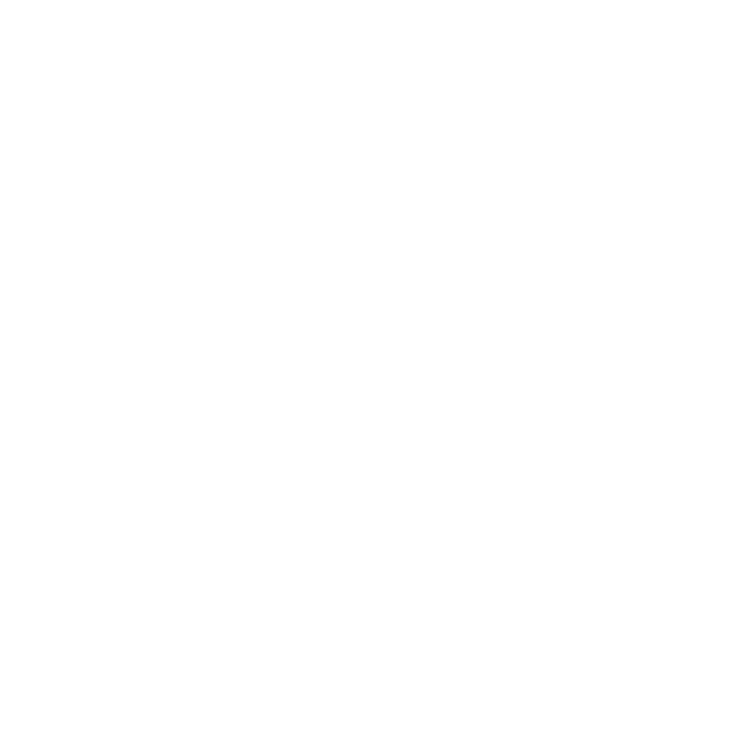
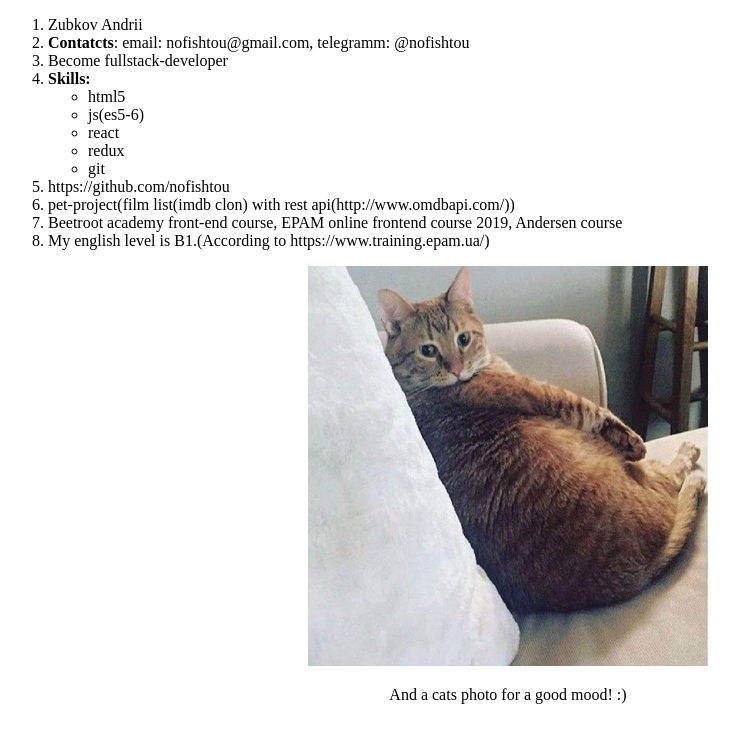
Before and after one commit to nofishtou/rsschool-cv, a plain HTML site: page index.html in a window 1280 px wide. Shown: the whole page, without its empty margins (132-871 px from the left). Drawn offline with Linux system fonts and the light colour scheme.

Commit message:
feat: add text and styles

```diff
--- a/index.html
+++ b/index.html
@@ -7,6 +7,29 @@
   <link rel="stylesheet" href="style.css">
 </head>
 <body>
-
+  <main>
+    <section class="cv-info">
+      <ol>
+        <li>Zubkov Andrii</li>
+        <li><b>Contatcts</b>: email: nofishtou@gmail.com, telegramm: @nofishtou</li>
+        <li>Become fullstack-developer</li>
+        <li><b>Skills:</b>
+          <ul>
+            <li>html5</li>
+            <li>js(es5-6)</li>
+            <li>react</li>
+            <li>redux</li>
+            <li>git</li>
+          </ul>
+         </li>
+        <li>https://github.com/nofishtou</li>
+        <li>pet-project(film list(imdb clon) with rest api(http://www.omdbapi.com/))</li>
+        <li>Beetroot academy front-end course, EPAM online frontend course 2019,  Andersen course</li>
+        <li>My english level is B1.(According to https://www.training.epam.ua/)</li>
+      </ol>
+      <img src="cat.jpg" alt="cat" width = "400" height="400">
+      <p> And a cats photo for a good mood! :)</p>
+    </section>
+  </main>
 </body>
 </html>
--- a/style.css
+++ b/style.css
@@ -0,0 +1,13 @@
+.cv-info {
+  margin: 0 auto;
+  width: 1000px;
+  text-align: center;
+}
+
+ol {
+  text-align: left;
+}
+
+ul > li:first-child {
+  padding: 0px;
+}
```
